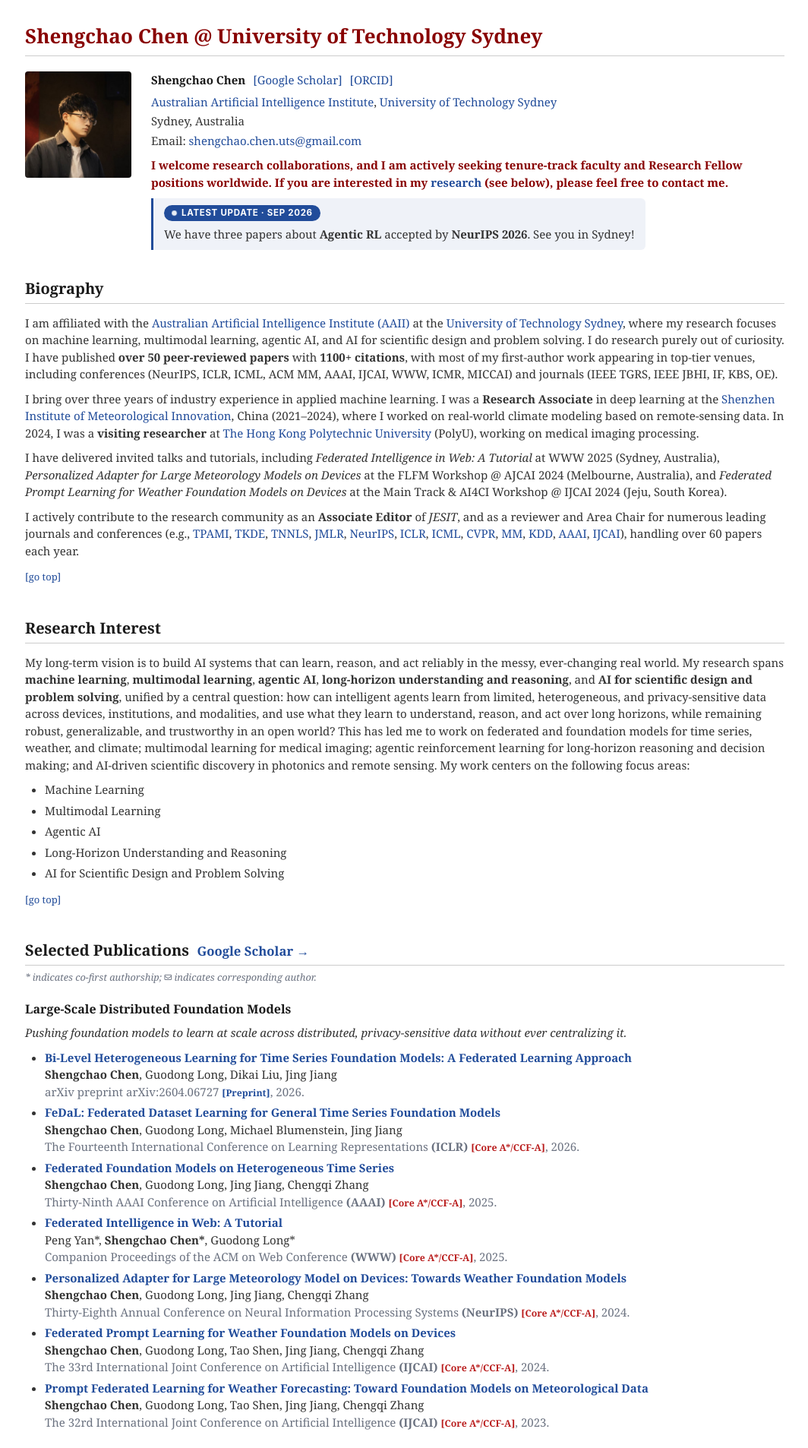
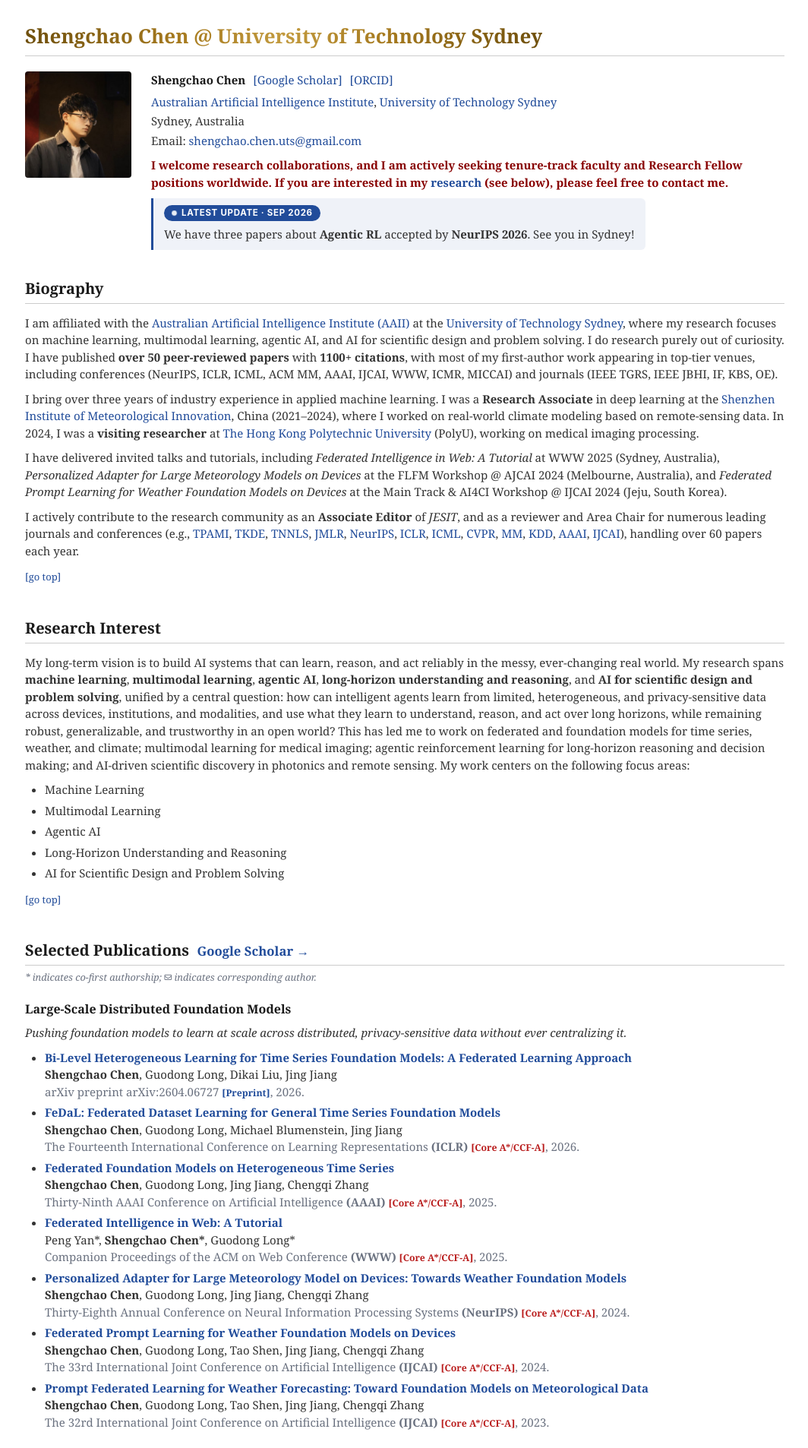
Before and after one commit to shengchaochen82/shengchaochen82.github.io, a Jekyll site: the page built from index.md, in a window 1280 px wide. Shown: the top 1906 px of the page at 76% size, without its empty margins (107-1171 px from the left). Built offline with Jekyll 4.4.1, drawn with Linux system fonts in a browser that asks for light colours.

Commit message:
Style: gilded page title with slow sheen sweep
Co-Authored-By: Claude Opus 5.5 <noreply@anthropic.com>

```diff
--- a/_layouts/classic.html
+++ b/_layouts/classic.html
@@ -254,7 +254,7 @@
 
     <div class="classic-page">
       <a id="top"></a>
-      <h1 class="classic-pagetitle">{{ site.title }} @ {{ site.affiliation }}</h1>
+      <h1 class="classic-pagetitle"><span class="classic-gilded">{{ site.title }} @ {{ site.affiliation }}</span></h1>
 
       <div class="classic-header">
         {% if site.avatar %}
--- a/assets/css/classic.css
+++ b/assets/css/classic.css
@@ -56,6 +56,44 @@ body {
   border-bottom: 1px solid var(--classic-border);
   padding-bottom: 6px;
   margin: 0 0 20px;
+}
+
+.classic-gilded {
+  --gild-base: linear-gradient(100deg, #6e4f0c 0%, #a67a1f 30%, #c29a3e 50%, #a67a1f 70%, #6e4f0c 100%);
+  --gild-sheen: linear-gradient(105deg, transparent 42%, rgba(255, 233, 160, 0.95) 50%, transparent 58%);
+  color: #9a7220;
+}
+
+@supports ((-webkit-background-clip: text) or (background-clip: text)) {
+  .classic-gilded {
+    background-image: var(--gild-sheen), var(--gild-base);
+    background-size: 300% 100%, 100% 100%;
+    background-repeat: no-repeat;
+    background-position: 100% 0, 0 0;
+    -webkit-background-clip: text;
+    background-clip: text;
+    -webkit-text-fill-color: transparent;
+    color: transparent;
+  }
+}
+
+@keyframes classic-gild-sheen {
+  0%       { background-position: 100% 0, 0 0; }
+  40%, 100% { background-position: 0% 0, 0 0; }
+}
+
+@media (prefers-reduced-motion: no-preference) {
+  .classic-gilded {
+    animation: classic-gild-sheen 6s ease-in-out infinite;
+  }
+}
+
+@media (prefers-color-scheme: dark) {
+  .classic-gilded {
+    --gild-base: linear-gradient(100deg, #b8913a 0%, #dcb860 30%, #f0d384 50%, #dcb860 70%, #b8913a 100%);
+    --gild-sheen: linear-gradient(105deg, transparent 42%, rgba(255, 249, 225, 0.95) 50%, transparent 58%);
+    color: #dcb860;
+  }
 }
 
 .classic-header {
```
